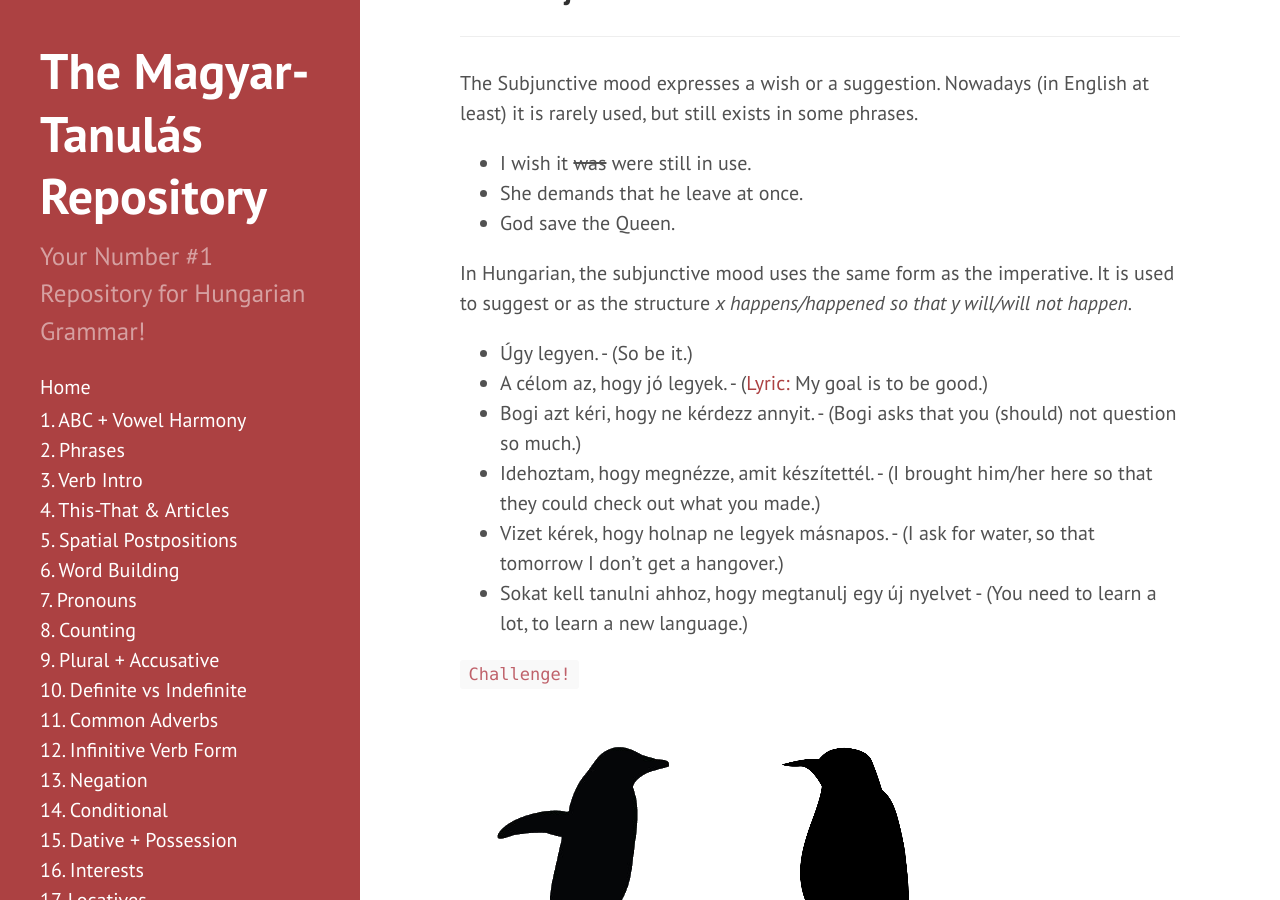
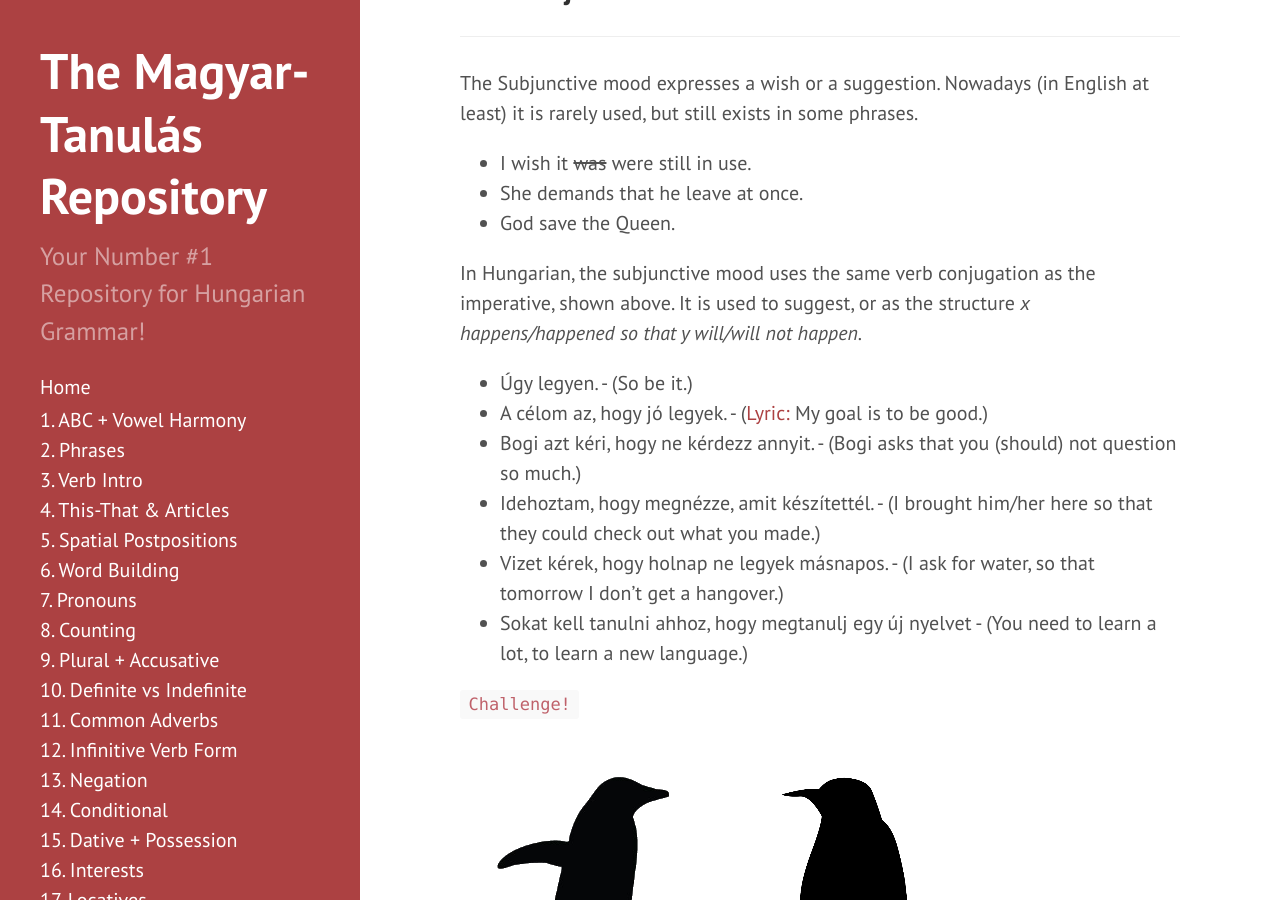
Before and after one commit to Magyartanulas/magyartanulas.github.io, a Jekyll site: the page built from imperative_subjunctive.md, in a window 1280 px wide and 900 px high, scrolled down 2836 px. Built offline with Jekyll 4.4.1, drawn with Linux system fonts in a browser that asks for light colours; comment, search, counter and statistics services are not loaded.

Commit message:
Update imperative_subjunctive.md

```diff
--- a/imperative_subjunctive.md
+++ b/imperative_subjunctive.md
@@ -151,7 +151,7 @@ The Subjunctive mood expresses a wish or a suggestion. Nowadays (in English at l
 * She demands that he leave at once.
 * God save the Queen.
 
-In Hungarian, the subjunctive mood uses the same form as the imperative. It is used to suggest or as the structure *x happens/happened so that y will/will not happen.*
+In Hungarian, the subjunctive mood uses the same verb conjugation as the imperative, shown above. It is used to suggest, or as the structure *x happens/happened so that y will/will not happen.*
 
 * Úgy legyen. - (So be it.)
 * A célom az, hogy jó legyek. - ([Lyric:](http://www.zeneszoveg.hu/dalszoveg/56267/rajzfilm-slagerek/pokemon---indigo-liga---szerezd-meg-hat-mind-zeneszoveg.html) My goal is to be good.)
```
